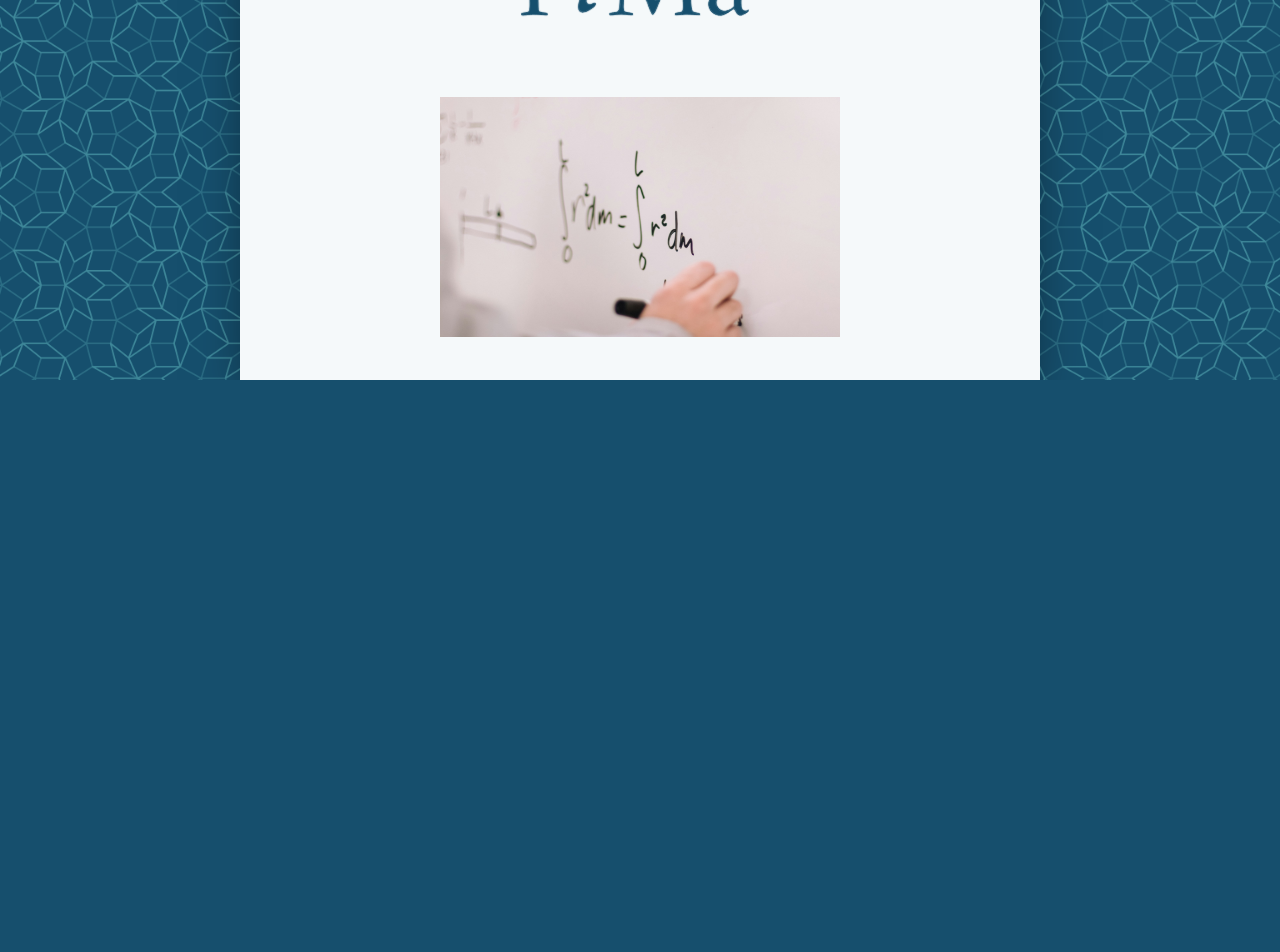
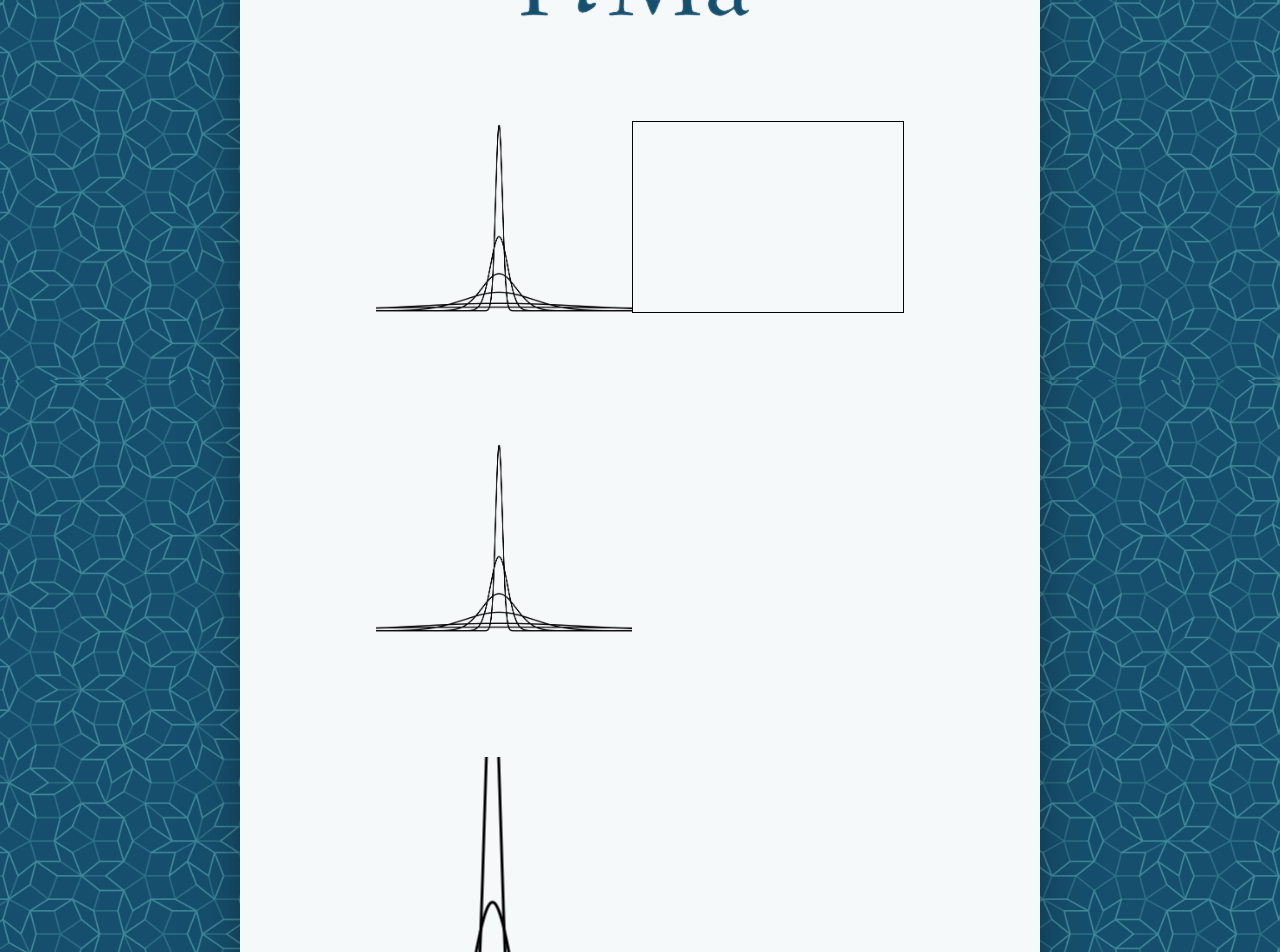
Before and after one commit to admbr/siteFima, a React (Vite) app: page / in a window 1280 px wide. Shown: the part 420-1372 px from the top of the page. Before the commit the page ends 800 px from the top, so only its background shows below. Built offline with nearby package versions, Linux system fonts and the light colour scheme.

Commit message:
implmented the articles popups

```diff
--- /dev/null
+++ b/src/components/articlePopup.jsx
@@ -0,0 +1,25 @@
+export function ArticlePopup ({ children }) {
+  return (
+    <div className ="
+      w-xl
+      h-60
+      group
+      bg-brancoFima
+      my-10
+      mx-30
+      p-6
+      z-10
+      transition
+      flex
+      items-center
+      delay-150
+      duration-150
+      ease-in-out
+      hover:-translate-y-1.5
+      hover:scale-105
+      hover:shadow-xl/10
+      ">
+      { children }
+    </div>
+  )
+}
--- a/src/pages/pageHome.jsx
+++ b/src/pages/pageHome.jsx
@@ -1,13 +1,11 @@
 import { NavigationBar } from "../components/navigationBar.jsx";
+import { ArticlePopup } from "../components/articlePopup.jsx";
 
 export function Home() {
   return (
     <div className="
-      absolute
-      inset-0
       flex
       justify-center
-      z-10
       ">
       <div className="
         bg-brancoFima
@@ -27,18 +25,40 @@ export function Home() {
           ">
           <img src="./src/images/FiMa_invertido.png" alt="FiMaInvertido"/>
         </div>
-        <div className="
-          mt-10
-          ">
-          <img
-            className = "
-            h-60
-            w-100
-            hover:inset-shadow-2xs
-            "
-            src="/src/images/testImage.jpg"
-            alt="testImage"/>
-        </div>
+        <ArticlePopup>
+          <div className="
+            h-50
+            w-64
+            bg-[url('/unconvergingGaussians.png')]
+            bg-cover
+            bg-center
+            "/>
+          <div className="
+            border
+            h-full
+            grow
+            ">
+
+          </div>
+        </ArticlePopup>
+        <ArticlePopup>
+          <div className="
+            h-50
+            w-64
+            bg-[url('/unconvergingGaussians.png')]
+            bg-cover
+            bg-center
+            "/>
+        </ArticlePopup>
+        <ArticlePopup>
+          <div className="
+            h-50
+            w-64
+            bg-[url('/unconvergingGaussians.png')]
+            bg-center
+            group-hover:bg-[length:105%]
+            "/>
+        </ArticlePopup>
       </div>
     </div>
   )
```
Also changed, not shown: public/unconvergingGaussians.png (added), src/images/unconvergingGaussians.png (added).
